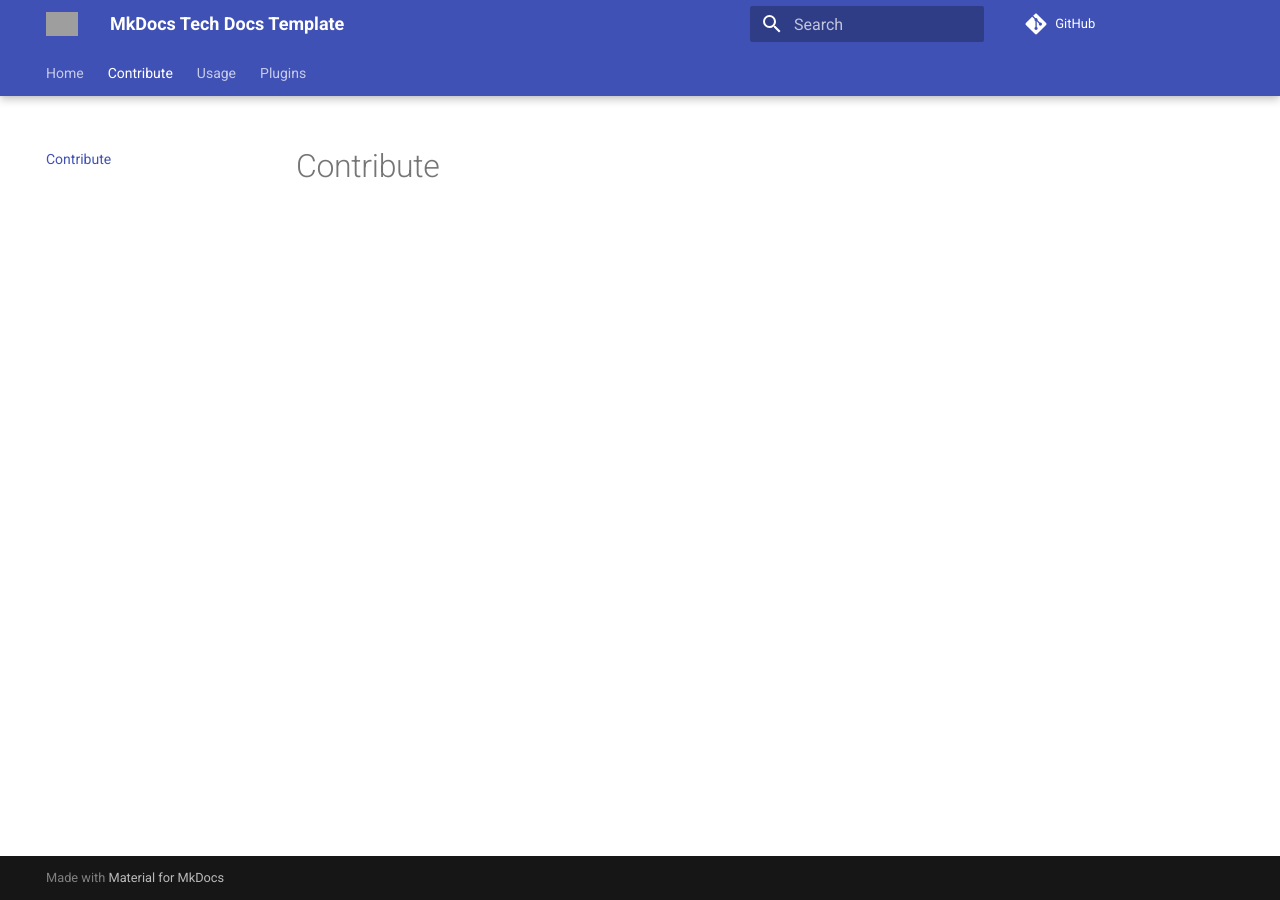
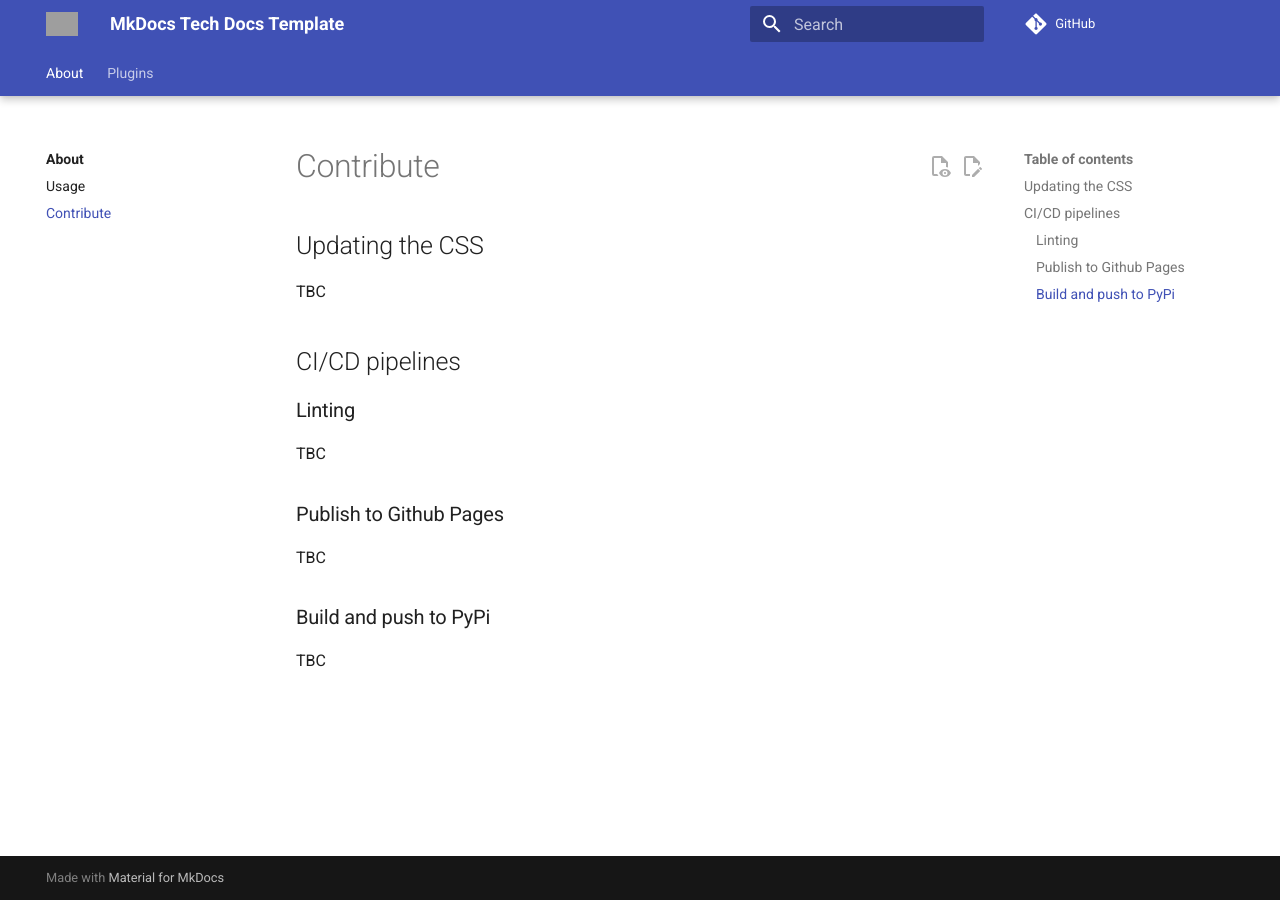
Before and after one commit to ministryofjustice/mkdocs-tech-docs-template, an MkDocs documentation site: the page built from docs/CONTRIBUTE.md, in a window 1280 px wide. Built offline with MkDocs 1.6.1 and Material for MkDocs 9.7.7, drawn with Linux system fonts in a browser that asks for light colours; comment, search, counter and statistics services are not loaded; grey boxes are pictures that could not be loaded.

Commit message:
specify package version

```diff
--- a/docs/CONTRIBUTE.md
+++ b/docs/CONTRIBUTE.md
@@ -1 +1,19 @@
 # Contribute
+
+## Updating the CSS
+
+TBC
+
+## CI/CD pipelines
+
+### Linting
+
+TBC
+
+### Publish to Github Pages
+
+TBC
+
+### Build and push to PyPi
+
+TBC
--- a/mkdocs.yml
+++ b/mkdocs.yml
@@ -11,6 +11,9 @@
     - navigation.tabs
     - navigation.tabs.sticky
     - navigation.indexes
+    - content.code.copy
+    - content.action.edit
+    - content.action.view
     # - toc.integrate # uncomment to merge TOC with navigation bar
   icon:
     admonition:
@@ -39,3 +42,12 @@
   - pymdownx.details
   - pymdownx.superfences
   - tables
+
+nav:
+  - About:
+      - index.md
+      - Usage: Usage.md
+      - Contribute: CONTRIBUTE.md
+  - Plugins:
+      - plugins/index.md
+      - Example Table: plugins/example_table.md
--- a/requirements-doc.txt
+++ b/requirements-doc.txt
@@ -1,3 +1,3 @@
-mkdocs-material
-mkdocs-git-revision-date-localized-plugin
-mkdocs-table-reader-plugin
+mkdocs-material==9.0.9
+mkdocs-git-revision-date-localized-plugin==1.1.0
+mkdocs-table-reader-plugin==1.2
```
Also changed, not shown: docs/Usage.md (+2 -3 lines), docs/index.md (renamed from docs/README.md, +1 -1 lines), docs/plugins/index.md (renamed from docs/plugins/README.md).
